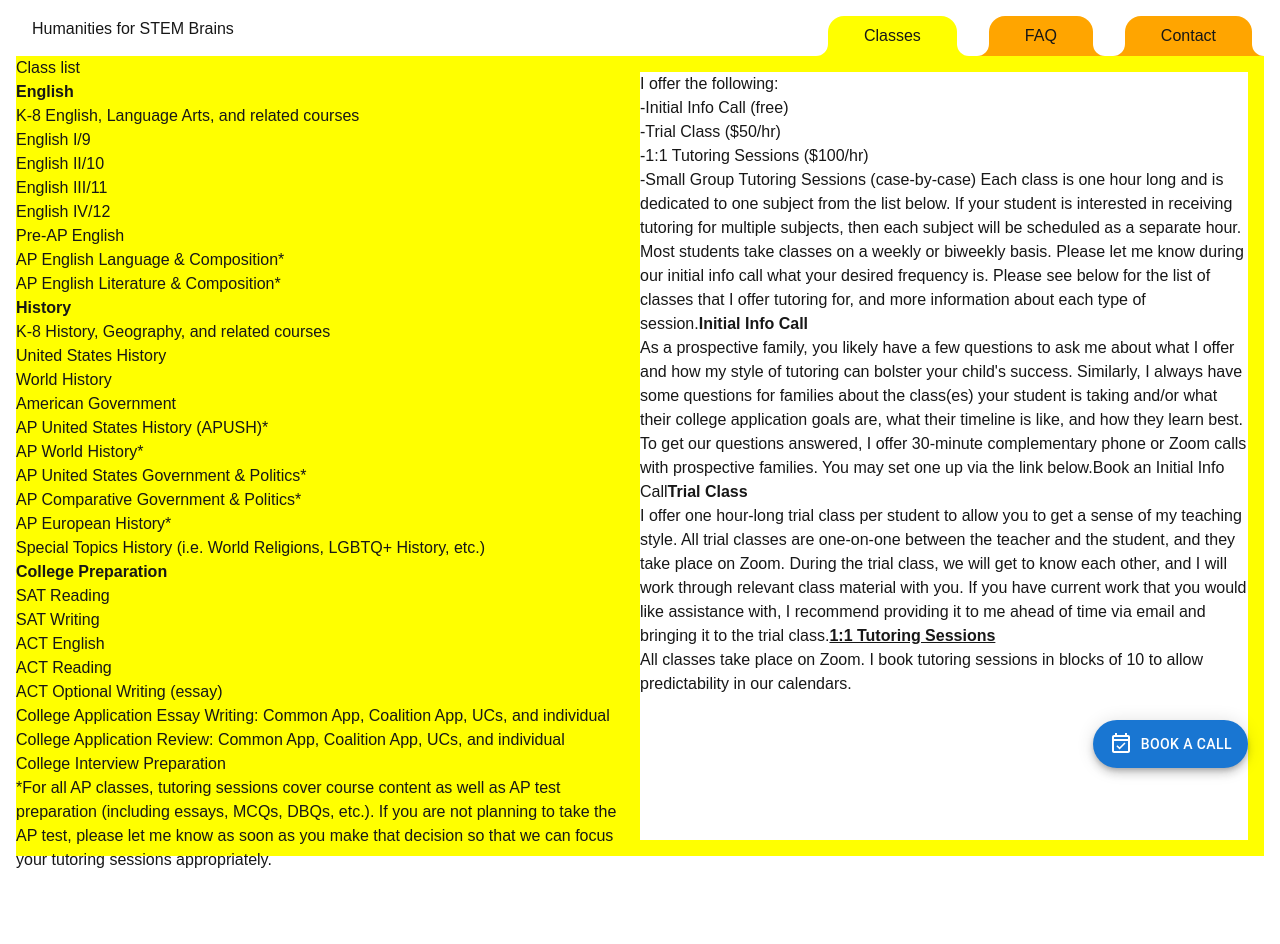
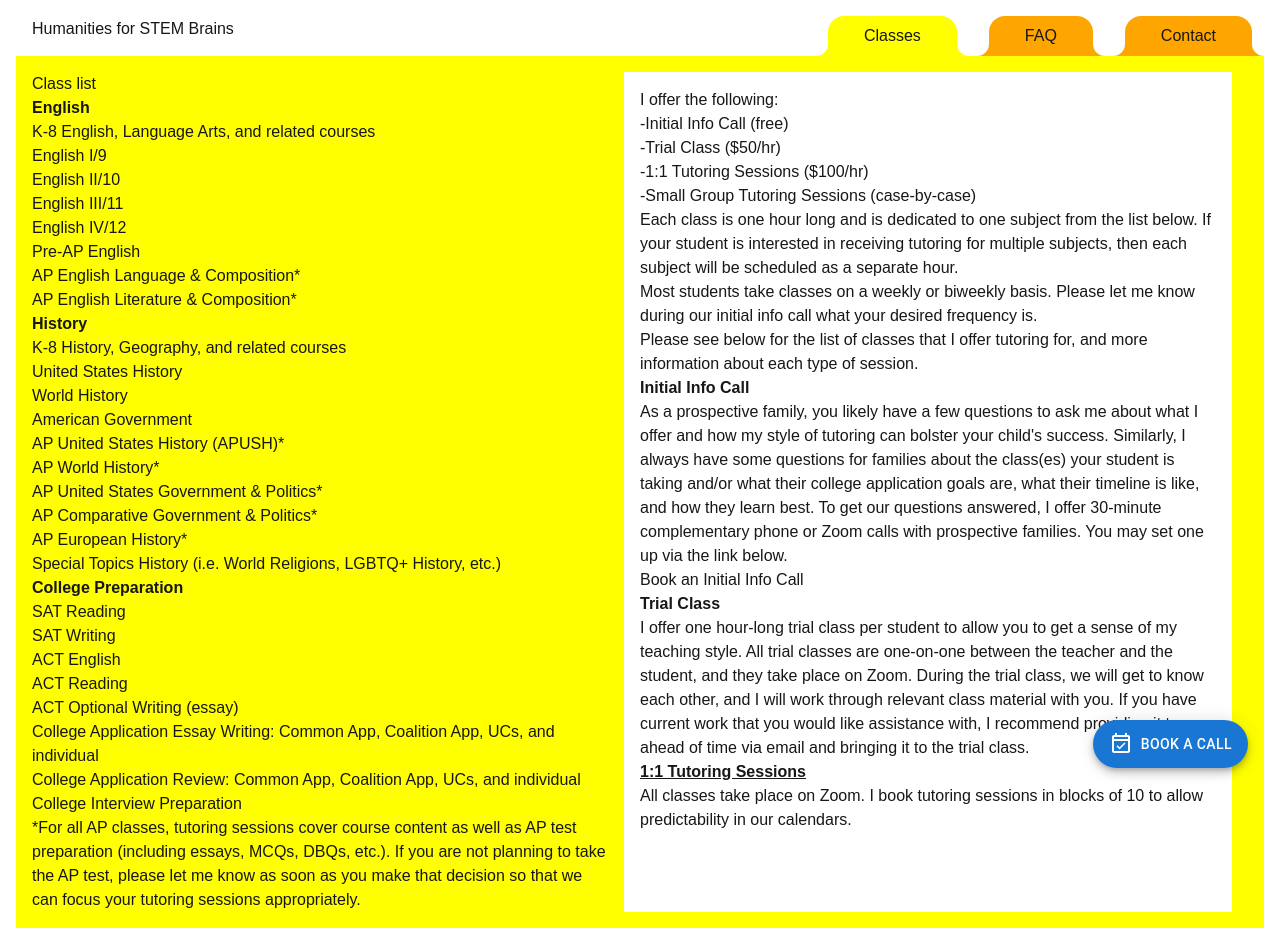
Before and after one commit to bizarrebirds/bizarrebirds.github.io, a Next.js app: page /classes in a window 1280 px wide. Before the commit the page ends 872 px from the top, so only its background shows below. Built offline with nearby package versions, Linux system fonts and the light colour scheme.

Commit message:
Mobile friendly

```diff
--- a/app/classes/page.tsx
+++ b/app/classes/page.tsx
@@ -1,8 +1,9 @@
 import Header from "@/app/header";
+import FolderPage from "../folderpage";
 
 export default function ClassesPage() {
     return (
-        <div className="w-full h-screen flex flex-row">
+        <FolderPage className="flex flex-col sm:flex-row">
             <div className="flex-1">
                 <p>Class list</p>
                 <b>English</b>
@@ -45,32 +46,31 @@ export default function ClassesPage() {
 
                 *For all AP classes, tutoring sessions cover course content as well as AP test preparation (including essays, MCQs, DBQs, etc.). If you are not planning to take the AP test, please let me know as soon as you make that decision so that we can focus your tutoring sessions appropriately.
             </div>
-            <div className="flex-1 mx-4 my-4"
-                style={{ backgroundColor: "white" }}>
+            <div className="flex-1 mt-12 sm:mt-0 sm:mx-4 sm:px-4 sm:py-4 sm:bg-white">
                 I offer the following:
                 <br />-Initial Info Call (free)
                 <br />-Trial Class (<span>$</span>50/hr)
                 <br />-1:1 Tutoring Sessions (<span>$</span>100/hr)
-                <br />-Small Group Tutoring Sessions (case-by-case)
+                <br />-Small Group Tutoring Sessions (case-by-case)<br />
 
-                Each class is one hour long and is dedicated to one subject from the list below. If your student is interested in receiving tutoring for multiple subjects, then each subject will be scheduled as a separate hour.
+                Each class is one hour long and is dedicated to one subject from the list below. If your student is interested in receiving tutoring for multiple subjects, then each subject will be scheduled as a separate hour.<br />
 
-                Most students take classes on a weekly or biweekly basis. Please let me know during our initial info call what your desired frequency is.
+                Most students take classes on a weekly or biweekly basis. Please let me know during our initial info call what your desired frequency is.<br />
 
-                Please see below for the list of classes that I offer tutoring for, and more information about each type of session.
+                Please see below for the list of classes that I offer tutoring for, and more information about each type of session.<br />
 
                 <b>Initial Info Call</b><br />
-                As a prospective family, you likely have a few questions to ask me about what I offer and how my style of tutoring can bolster your child's success. Similarly, I always have some questions for families about the class(es) your student is taking and/or what their college application goals are, what their timeline is like, and how they learn best. To get our questions answered, I offer 30-minute complementary phone or Zoom calls with prospective families. You may set one up via the link below.
+                As a prospective family, you likely have a few questions to ask me about what I offer and how my style of tutoring can bolster your child's success. Similarly, I always have some questions for families about the class(es) your student is taking and/or what their college application goals are, what their timeline is like, and how they learn best. To get our questions answered, I offer 30-minute complementary phone or Zoom calls with prospective families. You may set one up via the link below.<br />
 
-                <a href="https://calendly.com/stembrainstutor/30min">Book an Initial Info Call</a>
+                <a href="https://stembrainstutor.youcanbook.me/">Book an Initial Info Call</a><br />
 
                 <b>Trial Class</b><br />
                 I offer one hour-long trial class per student to allow you to get a sense of my teaching style. All trial classes are one-on-one between the teacher and the student, and they take place on Zoom.
-                During the trial class, we will get to know each other, and I will work through relevant class material with you. If you have current work that you would like assistance with, I recommend providing it to me ahead of time via email and bringing it to the trial class.
+                During the trial class, we will get to know each other, and I will work through relevant class material with you. If you have current work that you would like assistance with, I recommend providing it to me ahead of time via email and bringing it to the trial class.<br />
 
                 <b><u>1:1 Tutoring Sessions</u></b><br />
                 All classes take place on Zoom. I book tutoring sessions in blocks of 10 to allow predictability in our calendars.
             </div>
-        </div>
+        </FolderPage>
     );
 }
--- a/app/contact/page.tsx
+++ b/app/contact/page.tsx
@@ -1,9 +1,10 @@
 import Header from "@/app/header";
+import FolderPage from "../folderpage";
 
 export default function ClassesPage() {
     return (
-        <div className="w-full h-screen">
+        <FolderPage>
             Contact
-        </div>
+        </FolderPage>
     );
 }
--- a/app/faq/page.tsx
+++ b/app/faq/page.tsx
@@ -1,9 +1,10 @@
 import Header from "@/app/header";
+import FolderPage from "../folderpage";
 import { Description, Subheading } from "../text";
 
 export default function ClassesPage() {
     return (
-        <div className="w-full h-screen">
+        <FolderPage>
             <Subheading text="What subjects do you tutor, and what is your rate?" />
             <Description text="Please see my class list and rate breakdown on the [Classes] page." />
             <Subheading text="Why choose this tutoring service?" />
@@ -36,6 +37,6 @@ export default function ClassesPage() {
             <Description text="For example, I use tools like audiobooks and text-to-speech to scaffold reading material; I also use graphic organizers, timelines, and similar visual tools to help students organize their thoughts when, for instance, a blank Google Doc has not proven helpful." />
             <Description text="I employ these tools with the goal of growing your child’s confidence and skill with the core concept being addressed (reading comprehension; fluent college-level writing; etc.). Over time and with dedicated, consistent effort from myself, the student, and the student’s support group (family, school, etc.), most students find academic success in my experience." />
             <Description text="It is also worth noting that I find it useful to use these tools for any student who seems like they may benefit from them, regardless of whether they have a diagnosis or not. Sometimes brains just work one way versus another, and, as an educator, it’s my responsibility to be flexible for my student’s benefit." />
-        </div>
+        </FolderPage>
     );
 }
--- /dev/null
+++ b/app/folderpage.tsx
@@ -0,0 +1,7 @@
+export default function FolderPage({ children, className }: { children: React.ReactNode, className?: string }) {
+    return (
+        <div className={`w-full min-h-screen px-4 py-4 ${className}`}>
+            {children}
+        </div>
+    );
+}
--- a/app/page.tsx
+++ b/app/page.tsx
@@ -20,7 +20,7 @@ export default function Home() {
         </div>
       </div>
       <p className="text-4xl font-bold py-4">Testimonials</p>
-      <div className="flex flex-row gap-4">
+      <div className="flex flex-col sm:flex-row gap-4">
         <Testimonial text="Kate is amazing! asdfklaj;sdlkjfa;lskdj;falkjs;dlfjasdf" author="David" />
         <Testimonial text="Kate is amazing! sldkfjlskd" author="David" />
         <Testimonial text="Kate is amazing! as;ifawoierh;wlkerl;kajw;glkjas;" author="David" />
--- a/app/text.tsx
+++ b/app/text.tsx
@@ -1,5 +1,5 @@
 export function Subheading({ text }) {
-    return <h2 className="text-2xl font-semibold my-4">{text}</h2>;
+    return <h2 className={`text-2xl font-semibold my-4`}>{text}</h2>;
 }
 
 export function Description({ text, inline = false }) {
```
Also changed, not shown: app/header.tsx (+35 -9 lines).
